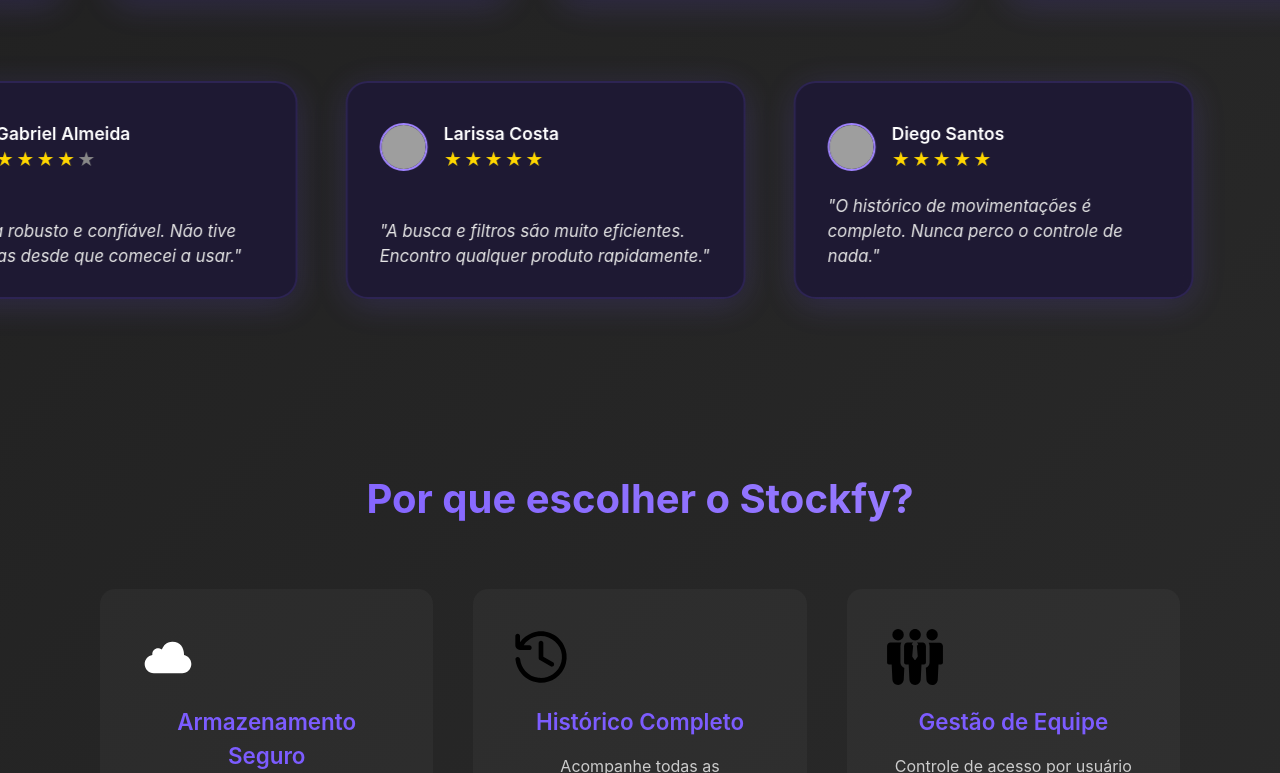
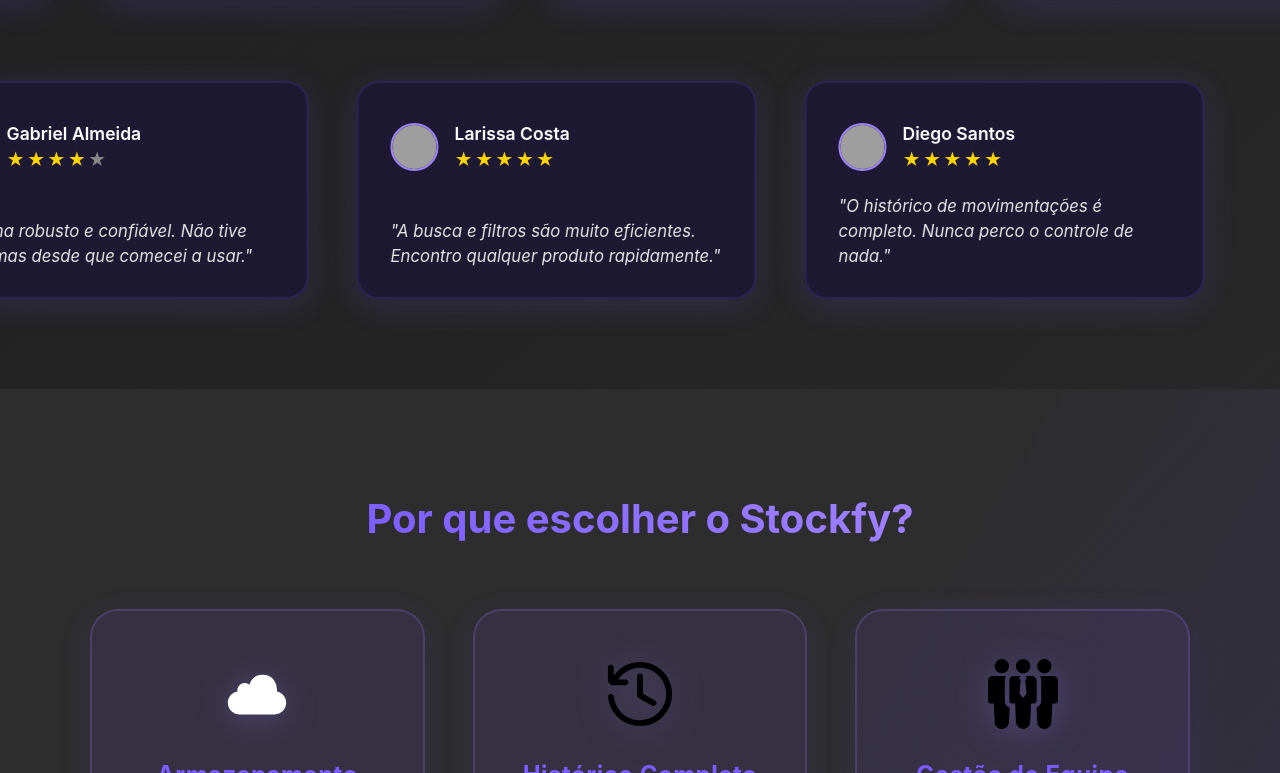
Before and after one commit to Maarzano/Stockfy, a React (Create React App) app in the folder TCC/frontend/: page / in a window 1280 px wide. Shown: the part 2027-2800 px from the top of the page. Built offline with nearby package versions, Linux system fonts and the light colour scheme; grey boxes are pictures that could not be loaded.

Commit message:
feat(landing-page) melhorando sessão de benefícios

```diff
--- a/TCC/frontend/src/Pages/Landing/index.jsx
+++ b/TCC/frontend/src/Pages/Landing/index.jsx
@@ -665,50 +665,94 @@ const FeatureDescription = styled.p`
 `;
 
 const BenefitsSection = styled.section`
-  padding: 80px 100px;
-
+  padding: 100px 0 100px 0;
+  background: linear-gradient(120deg, #2d2d2d 60%, #7c5cff22 100%);
+  display: flex;
+  flex-direction: column;
+  align-items: center;
   @media (max-width: 768px) {
-    padding: 60px 20px;
+    padding: 60px 0;
   }
 `;
 
 const BenefitsGrid = styled.div`
-  display: grid;
-  grid-template-columns: repeat(auto-fit, minmax(300px, 1fr));
-  gap: 40px;
-  max-width: 1200px;
+  display: flex;
+  gap: 48px;
+  justify-content: center;
+  align-items: stretch;
+  flex-wrap: wrap;
+  max-width: 1100px;
   margin: 0 auto;
 `;
 
 const BenefitCard = styled.div`
-  background: rgba(255, 255, 255, 0.03);
-  border-radius: 15px;
-  padding: 40px;
+  background: rgba(124, 92, 255, 0.10);
+  border-radius: 28px;
+  padding: 48px 38px 38px 38px;
   text-align: center;
-  transition: all 0.3s ease;
-
+  box-shadow: 0 8px 32px 0 rgba(124,92,255,0.13), 0 1.5px 8px 0 rgba(0,0,0,0.10);
+  border: 2.5px solid #a084ff33;
+  display: flex;
+  flex-direction: column;
+  align-items: center;
+  justify-content: flex-start;
+  min-width: 300px;
+  max-width: 340px;
+  flex: 1 1 320px;
+  transition: all 0.3s cubic-bezier(.4,1.3,.6,1);
+  position: relative;
+  overflow: hidden;
+  z-index: 1;
   &:hover {
-    transform: translateY(-5px);
-    background: rgba(255, 255, 255, 0.05);
+    transform: scale(1.045) translateY(-8px);
+    background: rgba(124, 92, 255, 0.18);
+    box-shadow: 0 16px 48px 0 rgba(124,92,255,0.22), 0 2px 12px 0 rgba(0,0,0,0.13);
+    border-color: #a084ff;
+    z-index: 10;
   }
 `;
 
 const BenefitIcon = styled.img`
-  width: 56px;
-  height: 56px;
-  margin-bottom: 20px;
+  width: 70px;
+  height: 70px;
+  margin-bottom: 28px;
+  filter: drop-shadow(0 4px 16px #a084ff44);
+  filter: drop-shadow(0 4px 16px #a084ff44);
+  /* For SVGs: force black fill */
+  filter: drop-shadow(0 4px 16px #a084ff44);
+  /* Try to force black color for SVGs */
+  & {
+    filter: drop-shadow(0 4px 16px #a084ff44);
+    /* For SVGs with currentColor or fill, try to force black */
+    -webkit-mask-image: none;
+    mask-image: none;
+    background: none;
+    color: #111;
+  }
+  &.svg-black {
+    filter: drop-shadow(0 4px 16px #a084ff44);
+    color: #111;
+  }
+  /* If SVG supports, force fill to black */
+  &[src$='.svg'] {
+    filter: drop-shadow(0 4px 16px #a084ff44);
+    color: #111;
+  }
 `;
 
 const BenefitTitle = styled.h3`
-  font-size: 1.4rem;
-  font-weight: 600;
-  margin-bottom: 15px;
+  font-size: 1.5rem;
+  font-weight: 700;
+  margin-bottom: 12px;
   color: #7c5cff;
+  letter-spacing: 0.5px;
 `;
 
 const BenefitDescription = styled.p`
-  color: #cccccc;
-  line-height: 1.6;
+  color: #e6e6e6;
+  line-height: 1.7;
+  font-size: 1.08rem;
+  margin-top: 8px;
 `;
 
 const CTASection = styled.section`
```
